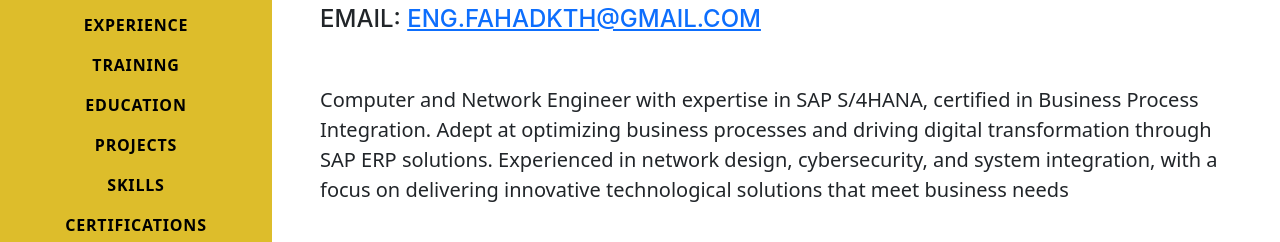
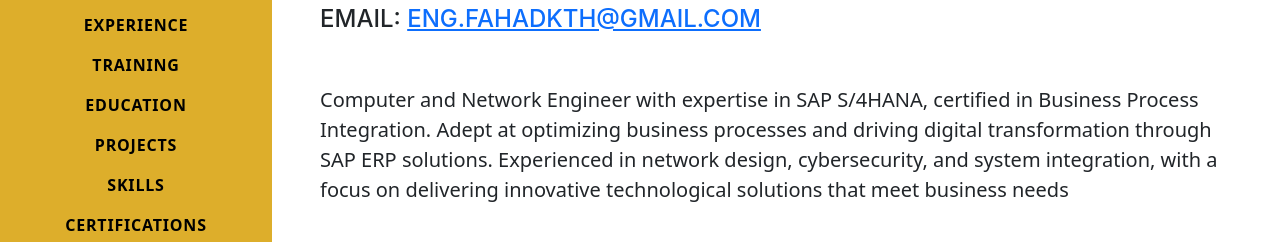
Before and after one commit to FahadKth/CV, a plain HTML site: page index.html in a window 1280 px wide. Shown: the part 349-591 px from the top of the page. Drawn offline with Linux system fonts and the light colour scheme; a web font is replaced by a local one.

Commit message:
Add files via upload

```diff
--- a/assets/css/style.css
+++ b/assets/css/style.css
@@ -10,7 +10,7 @@
   }
 }
 .navbar {
-  background-color: #ddbd2b;
+  background-color: #ddae2b;
   color: #000;
 }
 
```
Also changed, not shown: 2 other files.
